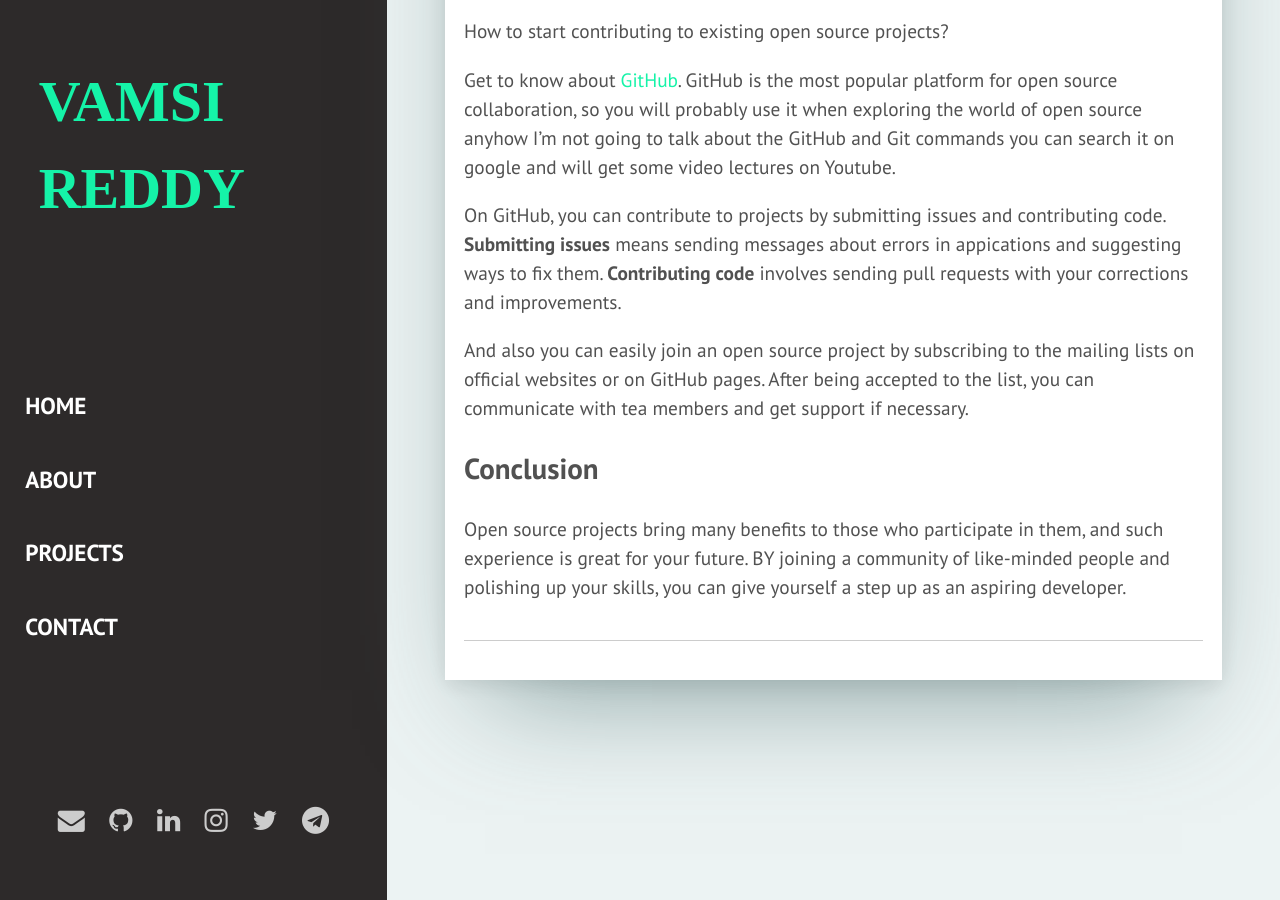
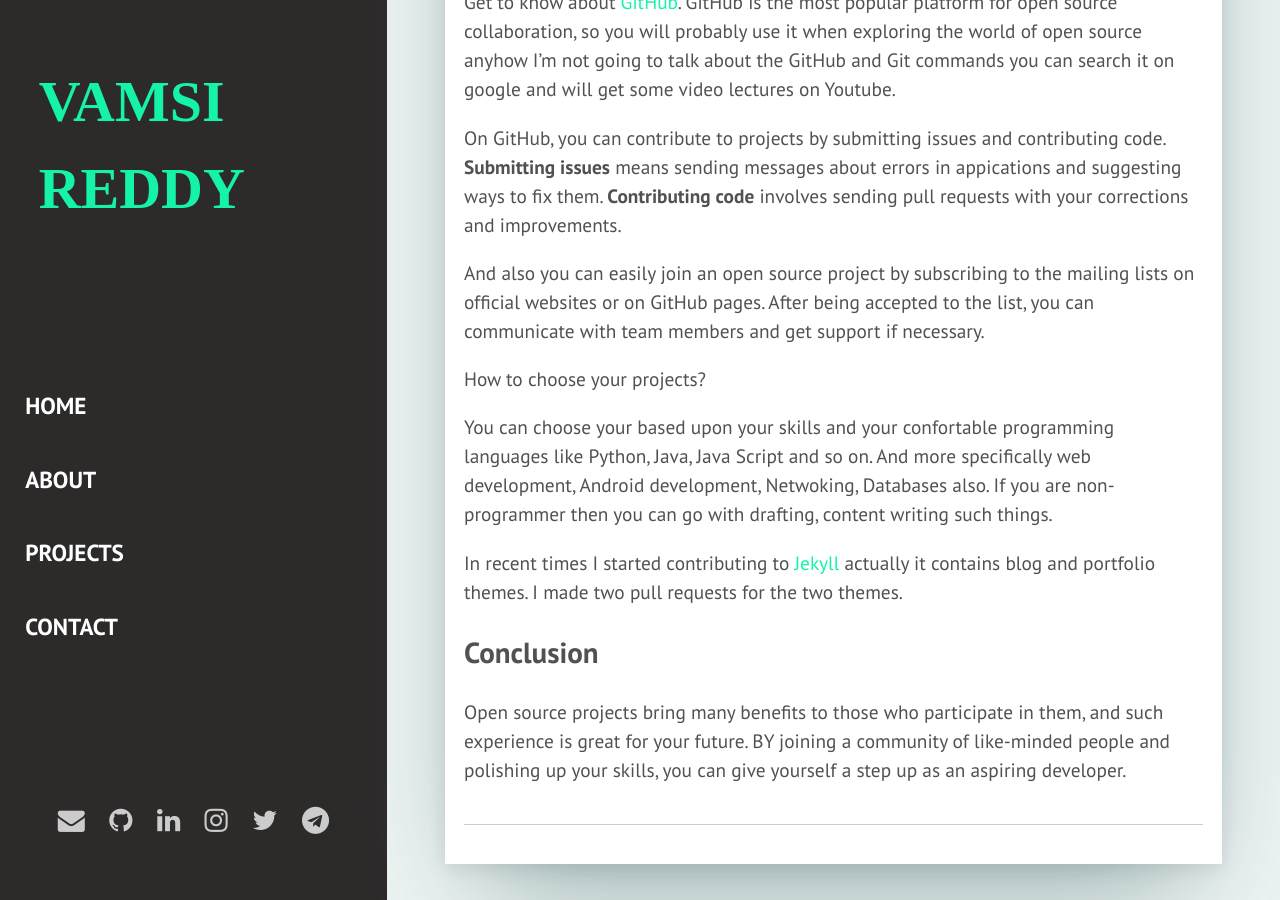
Before and after one commit to vamsireddy22/vamsireddy22.github.io, a Jekyll site: the page built from _posts/2020-05-26-Open-source.markdown, in a window 1280 px wide and 900 px high, scrolled down 1935 px. Built offline with Jekyll 4.4.1, drawn with Linux system fonts in a browser that asks for light colours; some web fonts are replaced; comment, search, counter and statistics services are not loaded; some of the changed text lies outside the part shown.

Commit message:
Update 2020-05-26-Open-source.markdown

```diff
--- a/_posts/2020-05-26-Open-source.markdown
+++ b/_posts/2020-05-26-Open-source.markdown
@@ -1,25 +1,25 @@
 ---
 layout: post
-title:  "Open source contribution"
+title:  "Open source"
 date:   2020-05-26 21:32:40 +0530
 img:
 description: "If you have strong desire to make the better world with your skills, you are thinking you can do wonders with your skills but don't know where to start.."
 ---
 
-In December one of my friend said that she is preparing for [Google Summer of Code](https://summerofcode.withgoogle.com/) formally known as GSoC for the past 5 months, I asked her what is GSoC Is it any company? she laughed and asked are you kidding?. I said no I am serious I don't about it I heard name for the first time. Then she started explaining about it and I am shocked. I said ok then I will also participate, she said this not a small project! you have to do some research, she suggested to start open source contribution for the projects then think about proposal to GSoC. For the first time I heard word **Open source**.
+In December, one of my friend said that she is preparing for [Google Summer of Code](https://summerofcode.withgoogle.com/) formally known as GSoC for the past 5 months, I asked her what is GSoC Is it any company? she laughed and asked are you kidding?. I said no I am serious I don't about it I heard name for the first time. Then she started explaining about it and I am shocked. I said ok then I will also participate, she said this not a small project! you have to do some research, she suggested to start open source contribution for the projects then think about proposal to GSoC. For the first time I heard word **Open source**.
 
 ![oss]({{"/assets/img/oss.jpg"}})
 
-In recent times I started contributing to [Jekyll](https://jekyllrb.com/) actually it contains blog and portfolio themes. I made two pull requests for the two themes.
 
 An open source project is where the code to a certain project is completely open for everyone. That means that anybody can readily see the code that went into a project. Open source contribution means contributing to the open source in any manner like changing coding snippets, fixing bugs, changing drafting etc.,
+
 
 A small example which will help you to understand the what exactly open source. Did you ever felt why can't it would be like this? while using any application or product. Just imagine if you are enough capable to change and that company is also providing the facility to enhance the user requirememts and needs. For exampe While using VLC player in laptop I felt why doesn't VLC player contains Youtube, Netflix, Amazon Prime cloning options just imagine all these options in VLC. If you wish you can propose all those updations along with action plan to VLC if they accepted then you can start coding and submit the project with changes made.
 
 I know what you are thinking **Are we have to work freely?** and answer is **YES!**. Because all the open source projects have no fixed employees to workers for salaries. What you will get if you do work for them? I tell you three things:
 
 1. There are a lot of enthusiasts who simply believe that code should be open. They're idealists who want to make the world a better place, and it drives them to contribute code.
-2. I will can say open source is a great start for any beginner might fixing minor things, suhc as draft mistakes, small bugs, sending pull requests, or even writing a piece of documentation.
+2. I will can say open source is a great start for any beginner might fixing minor things, such as draft mistakes, small bugs, sending pull requests, or even writing a piece of documentation.
 3. Main thing as a developer having a community helps you a lot in growth interms of both career as well as personal. An active open source community where you can meet like-minded people and supportes. You increase your chances of being noticed by potential employers of tech giant companies.
 
 I listed below some of the big open source projects category wise.
@@ -32,7 +32,13 @@ Get to know about [GitHub](https://github.com/). GitHub is the most popular plat
 
 On GitHub, you can contribute to projects by submitting issues and contributing code. **Submitting issues** means sending messages about errors in appications and suggesting ways to fix them. **Contributing code** involves sending pull requests with your corrections and improvements.
 
-And also you can easily join an open source project by subscribing to the mailing lists on official websites or on GitHub pages. After being accepted to the list, you can communicate with tea members and get support if necessary.
+And also you can easily join an open source project by subscribing to the mailing lists on official websites or on GitHub pages. After being accepted to the list, you can communicate with team members and get support if necessary.
+
+How to choose your projects?
+
+You can choose your based upon your skills and your confortable programming languages like Python, Java, Java Script and so on. And more specifically web development, Android development, Netwoking, Databases also. If you are non-programmer then you can go with drafting, content writing such things.
+
+In recent times I started contributing to [Jekyll](https://jekyllrb.com/) actually it contains blog and portfolio themes. I made two pull requests for the two themes.
 
 
 ## Conclusion
```
